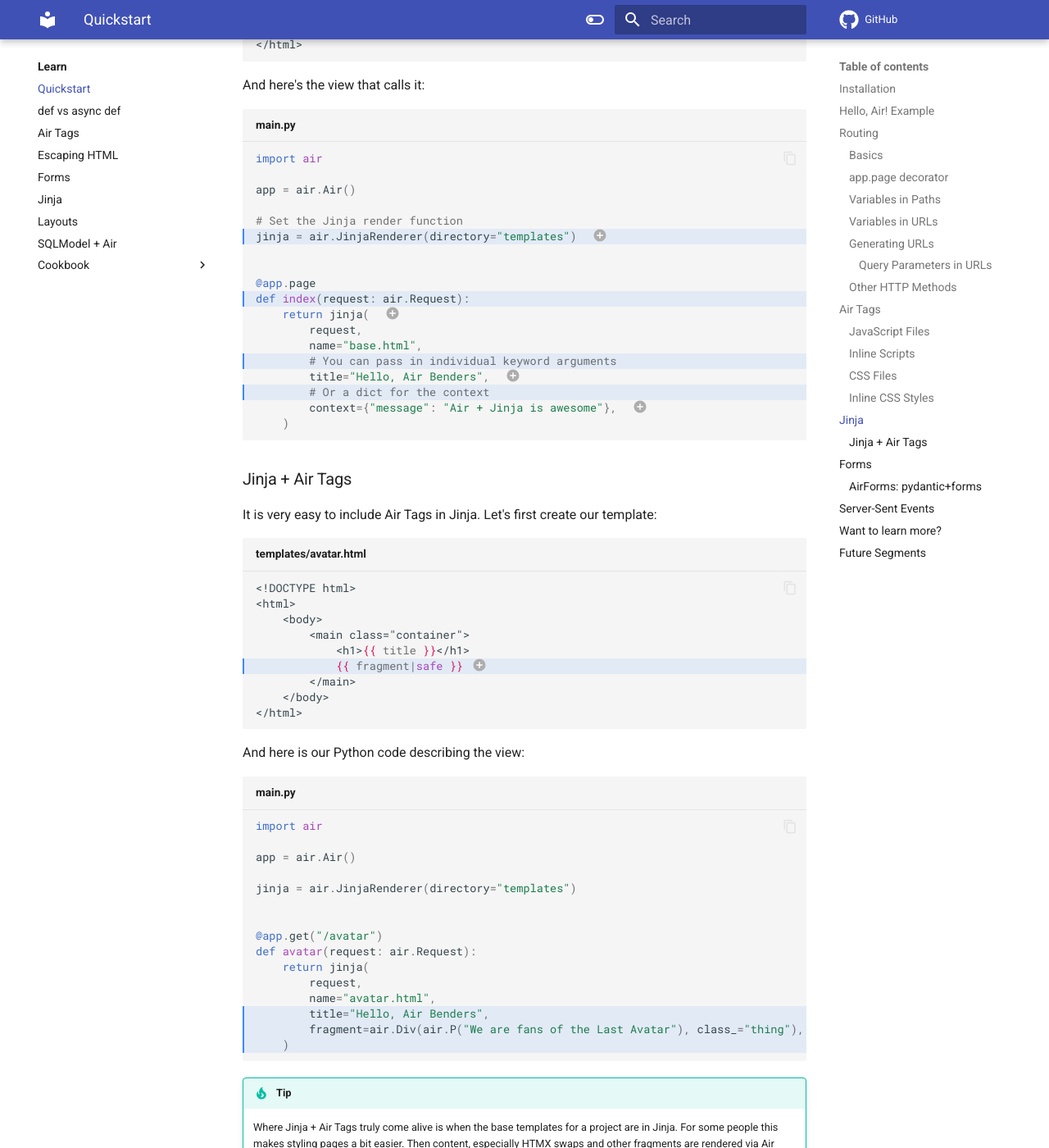
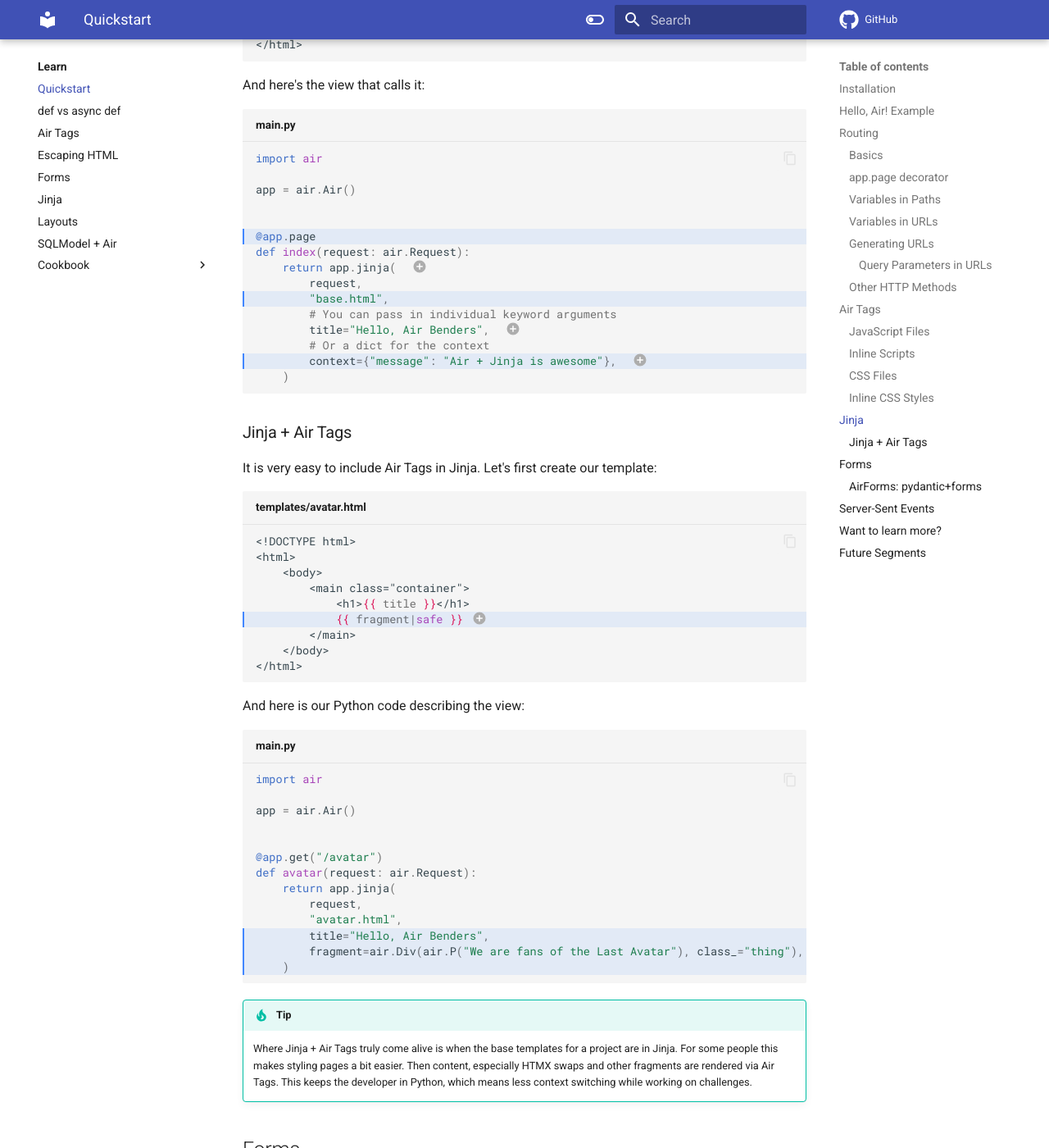
Before and after one commit to feldroy/air, an MkDocs documentation site: the page built from docs/learn/quickstart.md, in a window 1280 px wide and 1400 px high, scrolled down 8093 px. Shown: the whole window at 82% size. Built offline with MkDocs 1.6.1 and Material for MkDocs 9.7.7, drawn with Linux system fonts in a browser that asks for light colours; comment, search, counter and statistics services are not loaded.

Commit message:
Quickstart and AirModel docs use app.jinja, not manual setup
app.jinja is auto-created since Air 0.47. The quickstart and
AirModel docs were creating a manual JinjaRenderer, teaching
an unnecessary step. The AirModel "Forms and database" section
now uses save_data() for the database save pattern. The
zero-config section documents auto-migration and app.db being
None when DATABASE_URL is absent.

````diff
--- a/docs/learn/quickstart.md
+++ b/docs/learn/quickstart.md
@@ -401,31 +401,27 @@ Here's a simple Jinja template:
 
 And here's the view that calls it:
 
-```python title="main.py"  hl_lines="6 10 14 16"
+```python title="main.py"  hl_lines="6 10 14"
 import air
 
 app = air.Air()
 
-# Set the Jinja render function
-jinja = air.JinjaRenderer(directory="templates")  # (1)!
-
 
 @app.page
 def index(request: air.Request):
-    return jinja(  # (2)!
+    return app.jinja(  # (1)!
         request,
-        name="base.html",
+        "base.html",
         # You can pass in individual keyword arguments
-        title="Hello, Air Benders",  # (3)!
+        title="Hello, Air Benders",  # (2)!
         # Or a dict for the context
-        context={"message": "Air + Jinja is awesome"},  # (4)!
+        context={"message": "Air + Jinja is awesome"},  # (3)!
     )
 ```
 
-1. This sets up the Jinja environment for calling and rendering of templates.
-2. Air automatically handles turning the `jinja` response into an HTML response.
-3. Individual keyword arguments for values can be passed, these are added to the Jinja template's context dictionary.
-4. This is the standard Jinja context dictionary, which is added to each template.
+1. `app.jinja` is auto-created, pointing at `templates/`. No setup needed.
+2. Individual keyword arguments for values can be passed, these are added to the Jinja template's context dictionary.
+3. This is the standard Jinja context dictionary, which is added to each template.
 
 ### Jinja + Air Tags
 
@@ -447,19 +443,17 @@ It is very easy to include Air Tags in Jinja. Let's first create our template:
 
 And here is our Python code describing the view:
 
-```python title="main.py"  hl_lines="13-16"
+```python title="main.py"  hl_lines="11-14"
 import air
 
 app = air.Air()
 
-jinja = air.JinjaRenderer(directory="templates")
-
 
 @app.get("/avatar")
 def avatar(request: air.Request):
-    return jinja(
+    return app.jinja(
         request,
-        name="avatar.html",
+        "avatar.html",
         title="Hello, Air Benders",
         fragment=air.Div(air.P("We are fans of the Last Avatar"), class_="thing"),  # (1)!
     )
````
Also changed, not shown: docs/learn/airmodel.md (+5 -8 lines).
